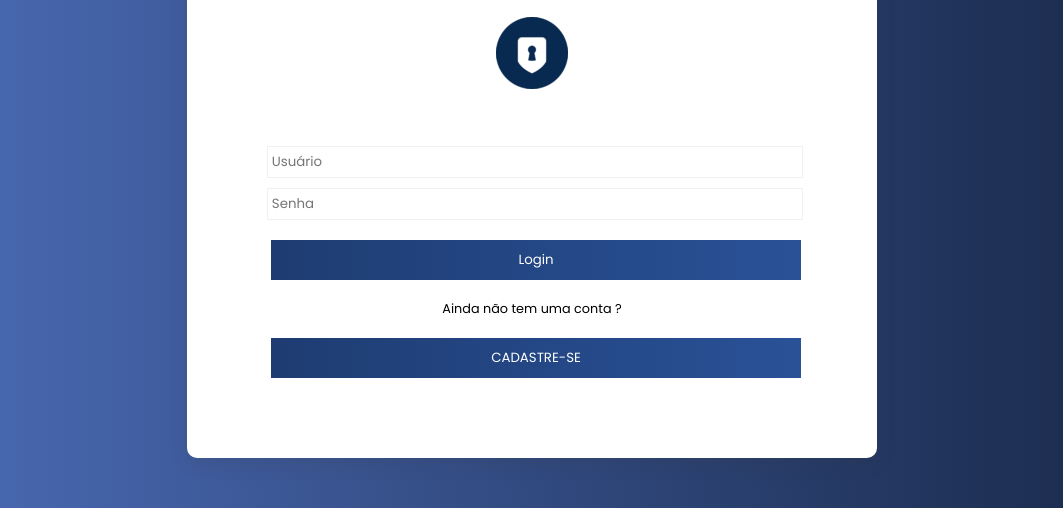
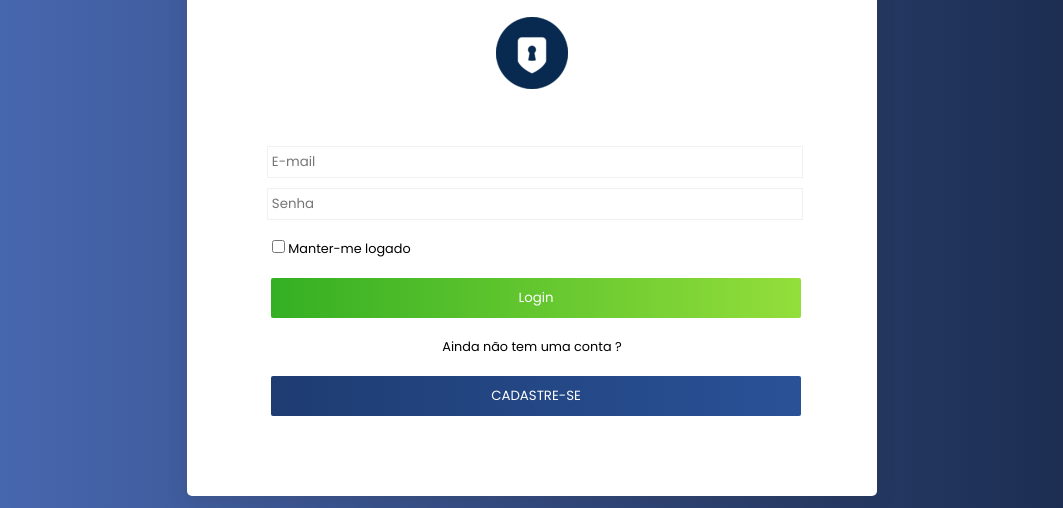
Before and after one commit to Williamluqui/painel-login, a plain HTML site: page index.html in a window 1280 px wide. Shown: the part 292-800 px from the top of the page, without its empty margins (108-1171 px from the left). Drawn offline with Linux system fonts and the light colour scheme.

Commit message:
painel-CRUD

```diff
--- a/estilos/cadastro.css
+++ b/estilos/cadastro.css
@@ -22,7 +22,7 @@ a{
 }
 .main-login{
     background-color: #ffffff;
-
+    width: 400px;
     padding: 80px;
     border-radius: 10px;
     box-shadow: 0 5px 20px -1px #38333830;
@@ -52,7 +52,7 @@ input{
     padding: 5px 0px;
     padding-left: 4px;
     outline: none;
-    width: 20vw;
+    width: 100%;
     outline-color:#e1e1ec;
     border-radius: 2px;
     border: 1px solid #34528d10;
@@ -64,7 +64,27 @@ input:focus{
 
 
 }
-button{
+.btn-green{
+    background-image: linear-gradient(to right,  #34af23 0%, #95df3b  51%,  #34af23  100%);
+    border: 0;
+    border-radius: 2px;
+    background-size: 200% auto;
+    color: #fff;
+    cursor: pointer;
+    display: block;
+    margin-top: 20px;
+    margin-left: 4px;
+    width: 100%;
+    padding: 10px;
+    text-align: center;
+    transition: 0.5s ease;
+}
+.btn-green:hover {
+    background-position: right center; /* change the direction of the change here */
+    color: #fff;
+    text-decoration: none;
+  }
+.btn-blue {
     background-image: linear-gradient(to right, #1e3c72 0%, #2a5298  51%, #1e3c72  100%);
     border: 0;
     border-radius: 2px;
@@ -73,20 +93,21 @@ button{
     cursor: pointer;
     display: block;
     margin-top: 20px;
-
+    margin-left: 4px;
     width: 100%;
     padding: 10px;
     text-align: center;
     transition: 0.5s ease;
 }
-button:hover {
+.btn-blue :hover {
     background-position: right center; /* change the direction of the change here */
     color: #fff;
     text-decoration: none;
-  }
+}
 p{
     text-align: center;
     margin-top: 20px;
     font-size: 0.8rem;
 }
+
 /* Tela de cadastro */
--- a/estilos/style.css
+++ b/estilos/style.css
@@ -21,9 +21,9 @@ a{
 }
 .main-login{
     background-color: #ffffff;
+    padding: 80px;
 
-    padding: 80px;
-    border-radius: 10px;
+    border-radius: 5px;
     box-shadow: 0 5px 20px -1px #38333830;
 }
 h1 {
@@ -44,7 +44,7 @@ h2{
     text-align: center;
 
 }
-input{
+input:not([type="checkbox"]){
     display: inline-block;
     margin-top: 10px;
     padding: 5px 0px;
@@ -52,15 +52,23 @@ input{
     outline: none;
     width: 100%;
     border: 1px solid #18284810;
-    font-family: 'Poppins', -apple-system, BlinkMacSystemFont, 'Segoe UI', Roboto, Oxygen, Ubuntu, Cantarell, 'Open Sans', 'Helvetica Neue', sans-serif ;
 
 }
 input:focus{
     background: #2a529810;
 }
-button{
-    background-image: linear-gradient(to right, #1e3c72 0%, #2a5298  51%, #1e3c72  100%);
+
+
+.logado {
+    margin-left: 5px;
+    text-align: left;
+    margin-top: 20px;
+    font-size: 0.8rem;
+}
+.btn-login{
+    background-image: linear-gradient(to right,  #34af23 0%, #95df3b  51%,  #34af23  100%);
     border: 0;
+    border-radius: 2px;
     background-size: 200% auto;
     color: #fff;
     cursor: pointer;
@@ -72,12 +80,33 @@ button{
     text-align: center;
     transition: 0.5s ease;
 }
-button:hover {
+.btn-login:hover {
     background-position: right center; /* change the direction of the change here */
     color: #fff;
     text-decoration: none;
   }
-p{
+.btn-cadastro{
+    background-image: linear-gradient(to right, #1e3c72 0%, #2a5298  51%, #1e3c72  100%);
+    border: 0;
+    border-radius: 2px;
+    background-size: 200% auto;
+    color: #fff;
+    cursor: pointer;
+    display: block;
+    margin-top: 20px;
+    margin-left: 4px;
+    width: 100%;
+    padding: 10px;
+    text-align: center;
+    transition: 0.5s ease;
+}
+.btn-cadastro:hover {
+    background-position: right center; /* change the direction of the change here */
+    color: #fff;
+    text-decoration: none;
+  }
+
+.cadastrar{
     text-align: center;
     margin-top: 20px;
     font-size: 0.8rem;
--- a/index.html
+++ b/index.html
@@ -16,17 +16,22 @@
                 <div class="imagem-login">
                 <img  src="imagens/login_gov_icon_146024.png" alt="imagem-login">
                 </div>
-                <input type="text" placeholder="Usuário" name="user" id="nome">
+                <input type="text" placeholder="E-mail" name="user" id="nome">
                 <input type="password" placeholder="Senha" id="password">
+                <div class="logado">
+                <p>
+                <input type="checkbox" name="logado" id="logado" value="" />
+                <label for="logado">Manter-me logado</label>
+                </p>
+                </div>
                 <a class="btn" href="https://wluqui.dev/">
-                <button>Login</button>
-
+                <button class="btn-login">Login</button>
                 </a>
                 <div>
                 </div>
-                <p>Ainda não tem uma conta ?</p>
+                <p class="cadastrar">Ainda não tem uma conta ?</p>
                 <a class="btn" href="cadastro.html">
-                <button class="btn" type="submit" >CADASTRE-SE</button>
+                <button class="btn-cadastro" type="submit" >CADASTRE-SE</button>
                 </a>
         </div>
     </div>
```
Also changed, not shown: cadastro.html (+3 -2 lines).
